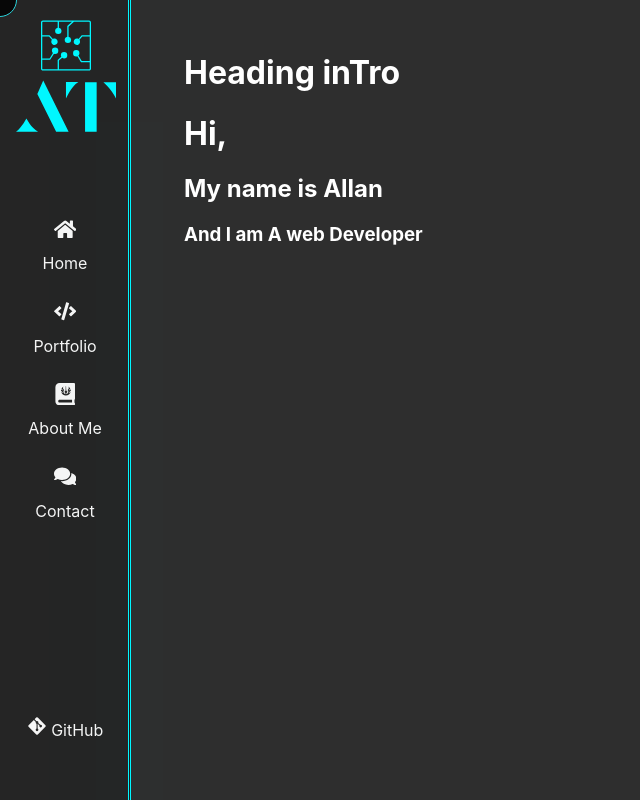
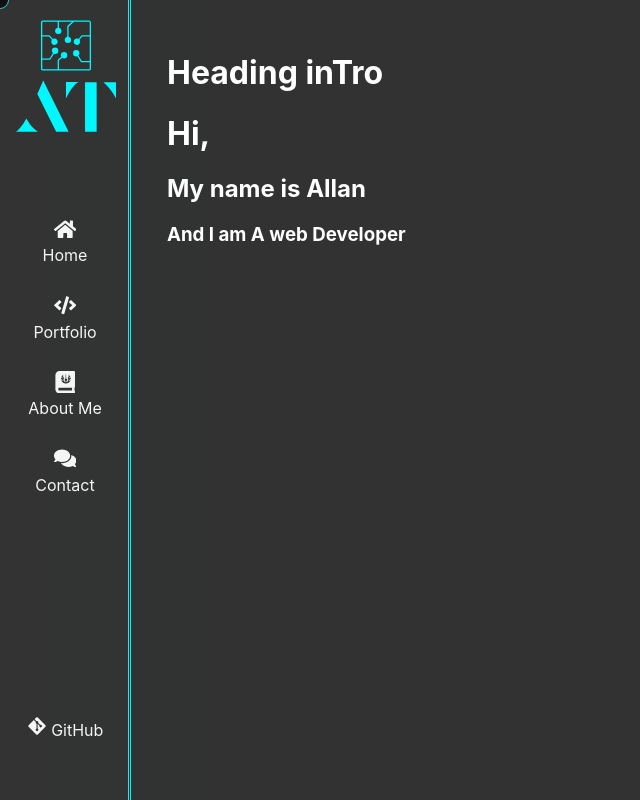
Before and after one commit to Airknstone/bioSite, a React (Create React App) app: page / in a window 1280 px wide. Shown: the top 800 px of the page, without its empty margins (0-640 px from the left). Built offline with nearby package versions, Linux system fonts and the light colour scheme.

Commit message:
Updated Colors;

```diff
--- a/src/scss/_base.scss
+++ b/src/scss/_base.scss
@@ -1,5 +1,5 @@
-$bg-color: rgba(32, 32, 32, 0.938);
-$secondary-black: rgb(37, 37, 37);
+$bg-color: rgba(37, 37, 37, 0.938);
+$secondary-black: rgb(51, 51, 51);
 $neon-color: rgb(0, 247, 255);
 $font-color: rgb(245, 245, 245);
 
@@ -22,5 +22,5 @@ a {
   box-shadow: 0px 0px 100px $neon-color;
 }
 @mixin filterColor {
-  filter: hue-rotate(90deg);
+  filter: hue-rotate(-40deg);
 }
--- a/src/scss/_components.scss
+++ b/src/scss/_components.scss
@@ -46,8 +46,8 @@
 #cursor {
   outline: 1px solid $neon-color;
   position: fixed;
-  width: 2rem;
-  height: 2rem;
+  width: 1rem;
+  height: 1rem;
   transform: translate(-50%, -50%);
   transform-origin: 100% 100%;
   background-color: $bg-color;
@@ -128,8 +128,8 @@
 }
 #nav-title {
   font-size: 1rem;
-  padding: 8px;
-  margin-bottom: 5px;
+
+  margin-bottom: 15px;
 }
 .nav-component-container {
   margin: 1px auto;
@@ -139,9 +139,11 @@
   border-radius: 20px;
   color: $secondary-black;
   transition: all 0.2s ease-in-out;
-  animation: glow 3s linear infinite;
+  animation: glow 2s linear infinite;
 }
-
+.nav-component-container:active {
+  @include filterColor;
+}
 #nav-link:hover {
   color: $bg-color;
 }
--- a/src/scss/_layout.scss
+++ b/src/scss/_layout.scss
@@ -9,14 +9,14 @@
 }
 
 .content-container {
-  margin-left: 120px;
+  margin-left: 135px;
   color: white;
 }
 
 .content {
-  width: 90vw;
-  min-height: 95vh;
-  padding: 2rem 4rem;
+  width: 88vw;
+  min-height: 97vh;
+  padding: 2rem 2rem;
   opacity: 0;
   animation: opacityAnimation 2s ease forwards, glow 2s ease forwards;
   animation-delay: 2s;
```
